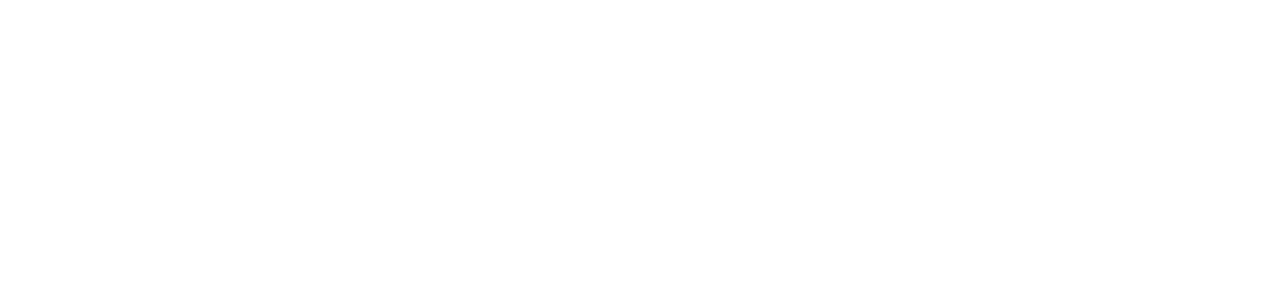
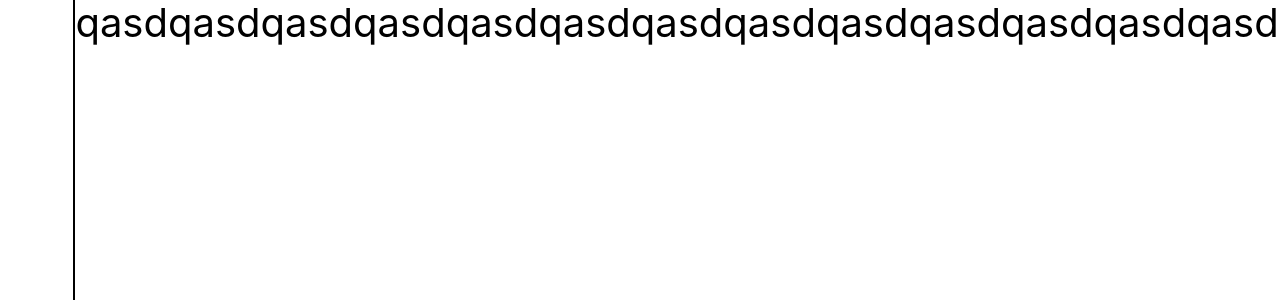
Before and after one commit to FEBFES/FF-TM-FRONT, a React (Create React App) app: page / in a window 1280 px wide. Shown: the top 300 px of the page. Built offline with nearby package versions, Linux system fonts and the light colour scheme.

Commit message:
added github - actions yml file

```diff
--- a/public/index.html
+++ b/public/index.html
@@ -12,7 +12,7 @@
     />
     <!--
       manifest.json provides metadata used when your web app is installed on a
-      user's mobile device or desktop. See https://developers.google.com/web/fundamentals/web-app-manifest/
+      user's mobile device or desktop. See https://deveкlopers.google.com/web/fundamentals/web-app-manifest/
     -->
     <link rel="manifest" href="%PUBLIC_URL%/manifest.json" />
     <!--
--- a/src/App.tsx
+++ /dev/null
@@ -1,11 +0,0 @@
-import React from 'react';
-import './App.scss';
-
-function App() {
-  return (
-    <div className="App">
-    </div>
-  );
-}
-
-export default App;
--- /dev/null
+++ b/src/components/App/App.scss
@@ -0,0 +1,21 @@
+.App {
+  width: 100vw;
+  min-height: 100vh;
+  display: flex;
+  justify-content: space-between;
+}
+
+.sidebar {
+  width: 5rem;
+  border-right: 2px solid black;
+}
+
+.layout {
+  display: flex;
+  width: 100%;
+  overflow-x: scroll;
+
+  p {
+    font-size: 40px;
+  }
+}
--- /dev/null
+++ b/src/components/App/App.tsx
@@ -0,0 +1,17 @@
+import React from 'react';
+import './App.scss';
+
+function App() {
+  return (
+    <div className="App">
+      <section className={'sidebar'}>
+
+      </section>
+      <main className={'layout'}>
+          <p>qasd</p><p>qasd</p><p>qasd</p><p>qasd</p><p>qasd</p><p>qasd</p><p>qasd</p><p>qasd</p><p>qasd</p><p>qasd</p><p>qasd</p><p>qasd</p><p>qasd</p><p>qasd</p><p>qasd</p><p>qasd</p><p>qasd</p><p>qasd</p><p>qasd</p><p>qasd</p><p>qasd</p><p>qasd</p><p>qasd</p><p>qasd</p><p>qasd</p><p>qasd</p><p>qasd</p><p>qasd</p><p>qasd</p><p>qasd</p><p>qasd</p><p>qasd</p><p>qasd</p><p>qasd</p><p>qasd</p>
+      </main>
+    </div>
+  );
+}
+
+export default App;
--- a/src/index.tsx
+++ b/src/index.tsx
@@ -1,7 +1,7 @@
 import React from 'react';
 import ReactDOM from 'react-dom/client';
 import './styles/index.scss';
-import App from './App';
+import App from './components/App/App';
 import reportWebVitals from './reportWebVitals';
 
 const root = ReactDOM.createRoot(
```
Also changed, not shown: src/App.scss (deleted), 1 other file (tests, documents, lock files or other folders).
